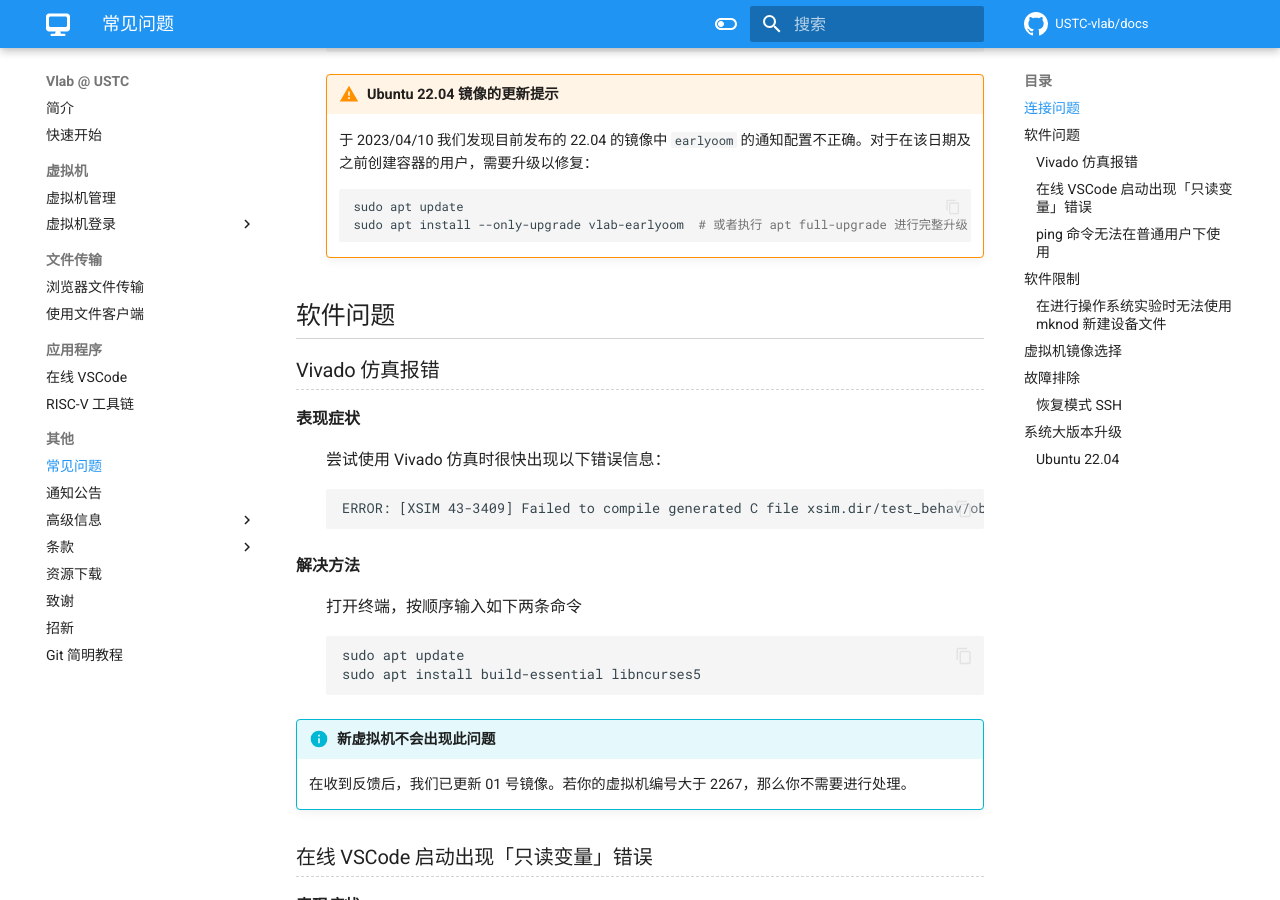
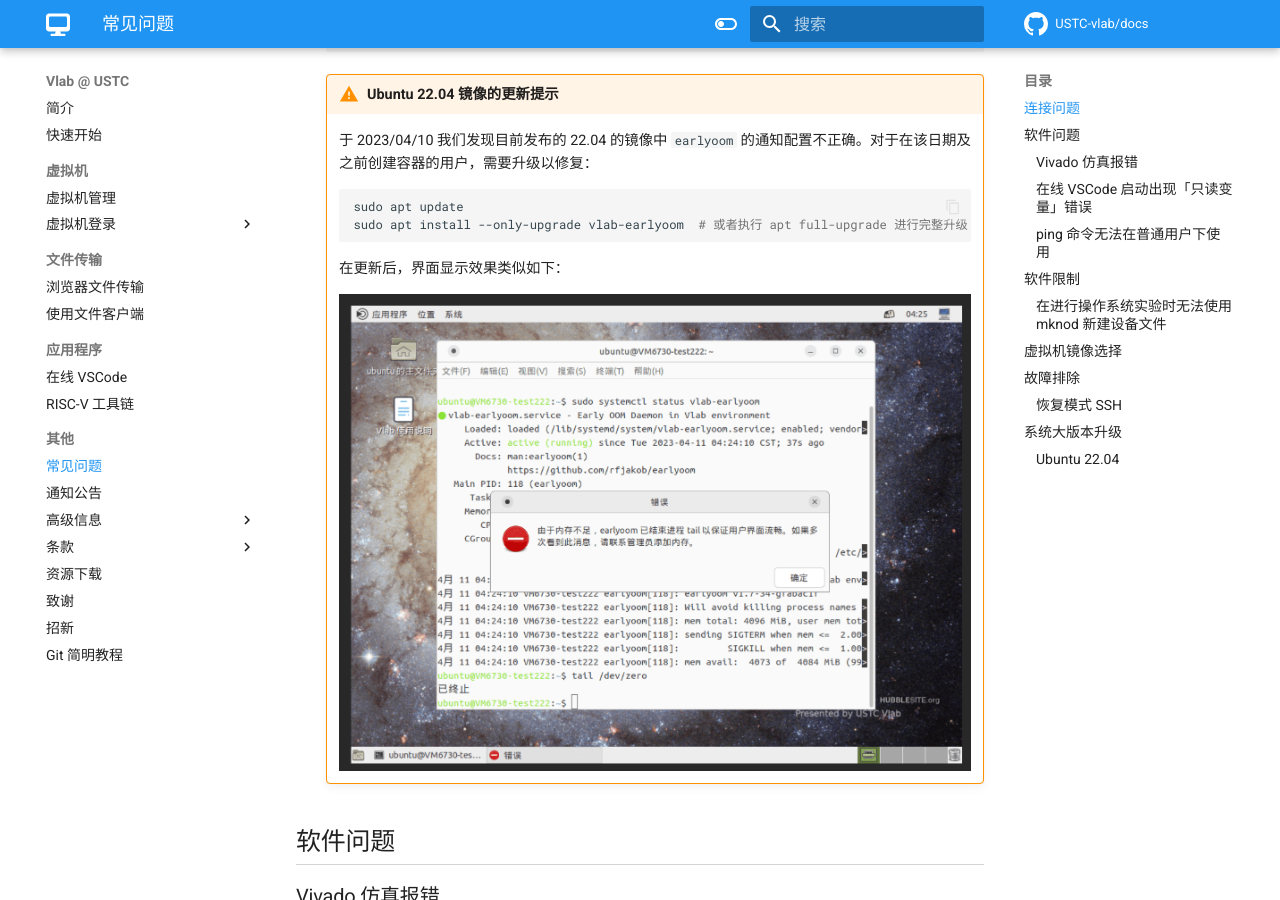
Before and after one commit to USTC-vlab/docs, an MkDocs documentation site: the page built from docs/faq.md, in a window 1280 px wide and 900 px high, scrolled down 1840 px. Built offline with MkDocs 1.6.1 and Material for MkDocs 9.7.7, drawn with Linux system fonts in a browser that asks for light colours; comment, search, counter and statistics services are not loaded.

Commit message:
faq: add screenshot of earlyoom

````diff
--- a/docs/faq.md
+++ b/docs/faq.md
@@ -75,6 +75,10 @@ Ubuntu 18.04 更新软件包后无法连接桌面
         sudo apt update
         sudo apt install --only-upgrade vlab-earlyoom  # 或者执行 apt full-upgrade 进行完整升级
         ```
+
+        在更新后，界面显示效果类似如下：
+
+        ![earlyoom](images/earlyoom.png)
 
 ## 软件问题 {#software}
 
````
Also changed, not shown: docs/images/earlyoom.png (added).
